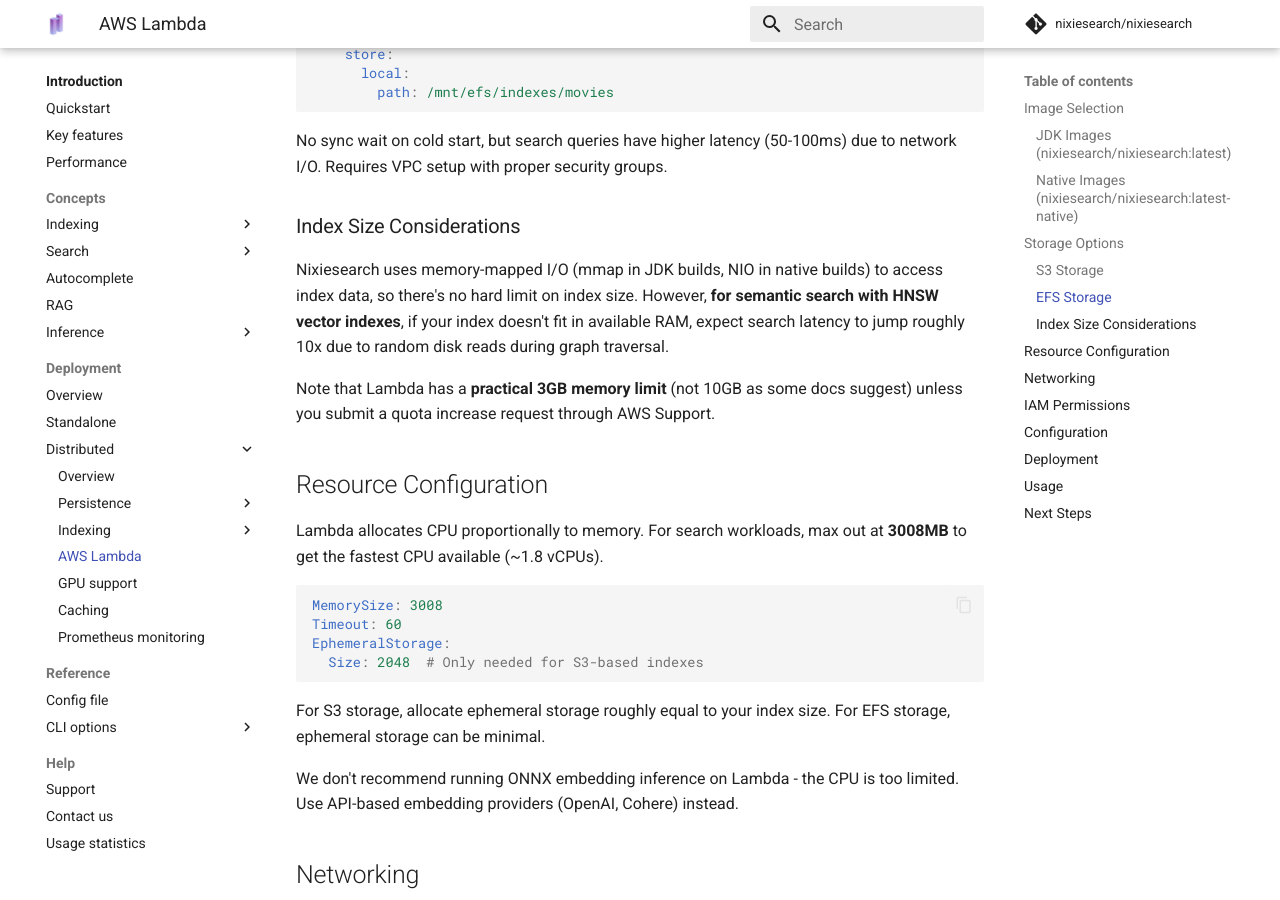
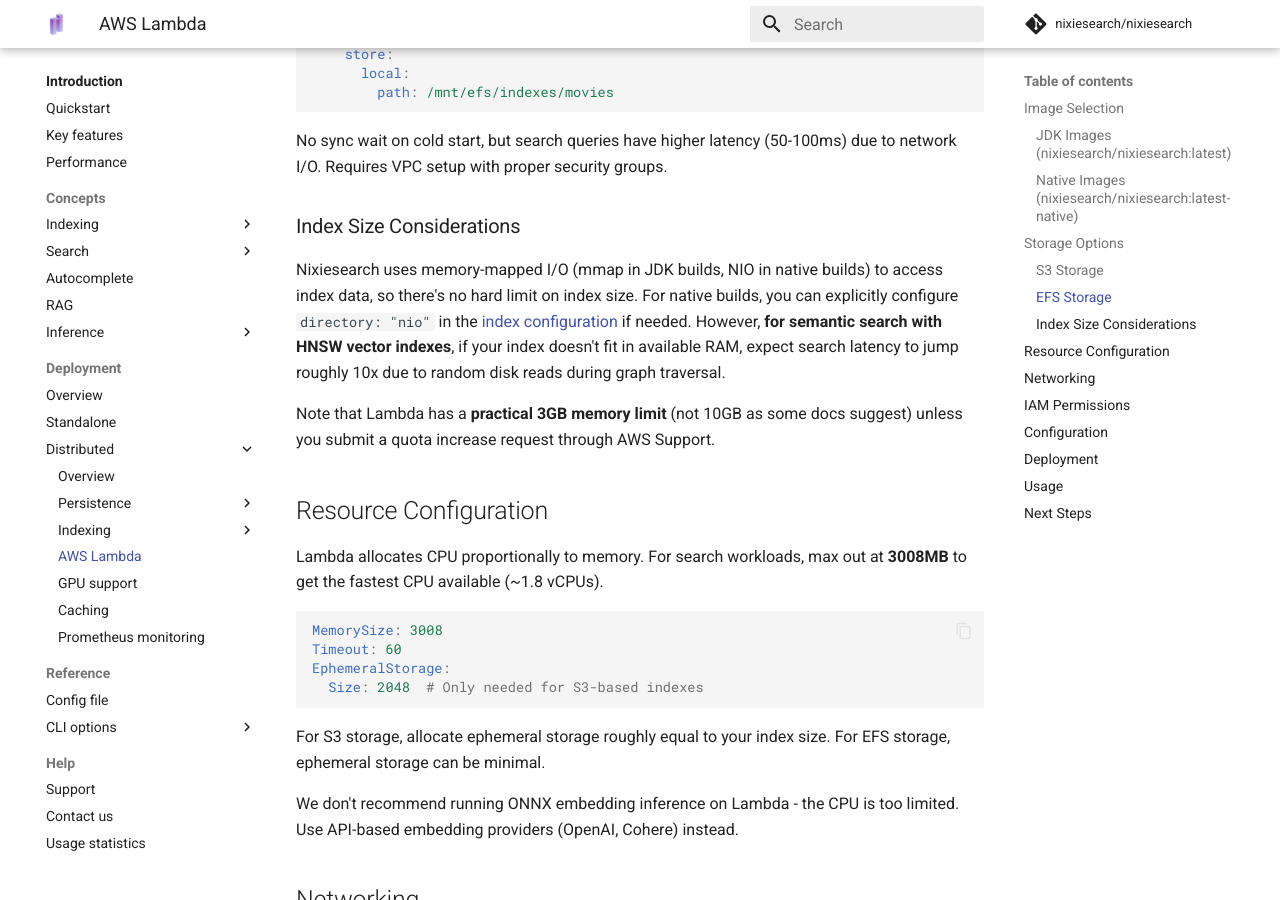
Before and after one commit to nixiesearch/nixiesearch, an MkDocs documentation site: the page built from docs/docs/deployment/distributed/lambda.md, in a window 1280 px wide and 900 px high, scrolled down 1805 px. Built offline with MkDocs 1.6.1 and Material for MkDocs 9.7.7, drawn with Linux system fonts in a browser that asks for light colours; comment, search, counter and statistics services are not loaded.

Commit message:
Add config option for choosing between mmap/nio lucene directories

```diff
--- a/docs/docs/deployment/distributed/lambda.md
+++ b/docs/docs/deployment/distributed/lambda.md
@@ -72,7 +72,7 @@
 
 ### Index Size Considerations
 
-Nixiesearch uses memory-mapped I/O (mmap in JDK builds, NIO in native builds) to access index data, so there's no hard limit on index size. However, **for semantic search with HNSW vector indexes**, if your index doesn't fit in available RAM, expect search latency to jump roughly 10x due to random disk reads during graph traversal.
+Nixiesearch uses memory-mapped I/O (mmap in JDK builds, NIO in native builds) to access index data, so there's no hard limit on index size. For native builds, you can explicitly configure `directory: "nio"` in the [index configuration](../../reference/config.md#index-configuration) if needed. However, **for semantic search with HNSW vector indexes**, if your index doesn't fit in available RAM, expect search latency to jump roughly 10x due to random disk reads during graph traversal.
 
 Note that Lambda has a **practical 3GB memory limit** (not 10GB as some docs suggest) unless you submit a quota increase request through AWS Support.
 
```
Also changed, not shown: docs/docs/reference/config.md (+1 -0 lines), 5 other files.
